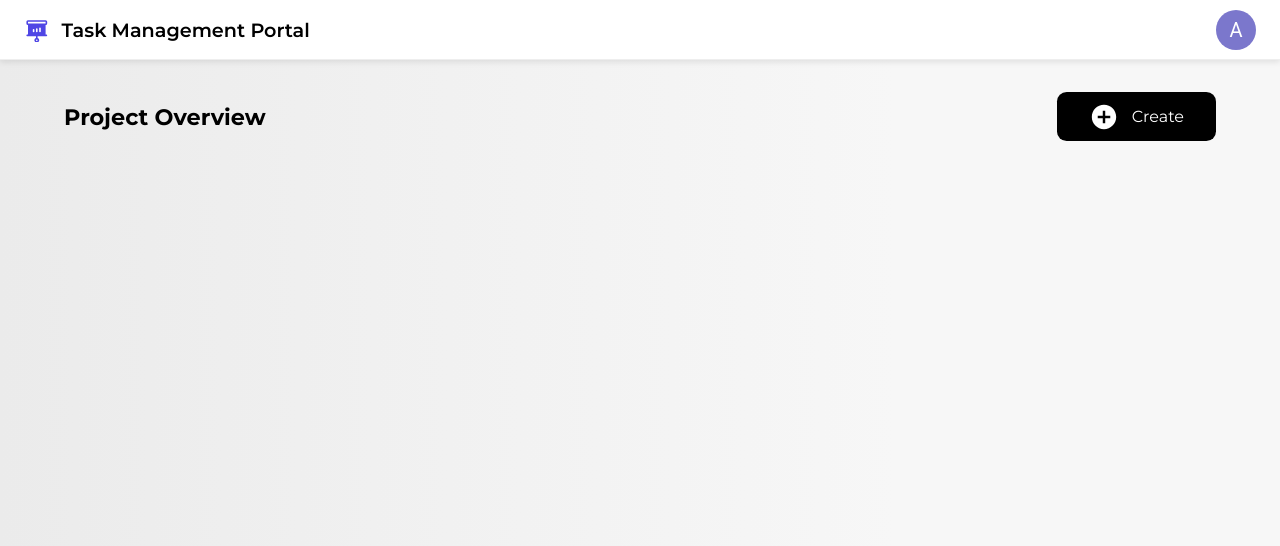
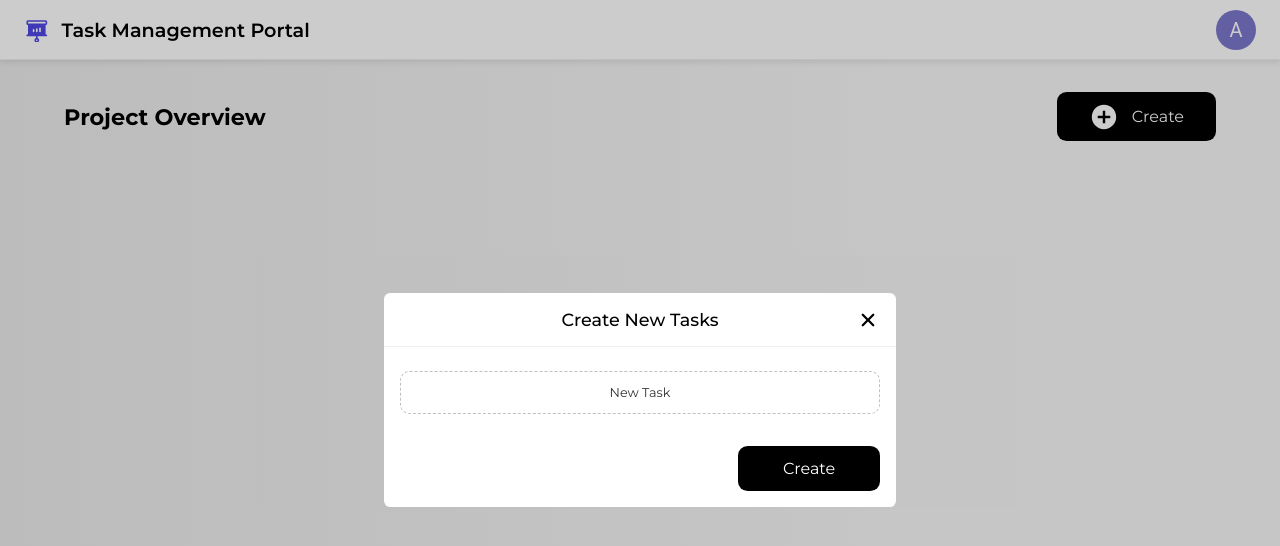
Before and after one commit to LCC234/task-assignment-fe, a React (Vite) app: page / in a window 1280 px wide. Both pictures are taken after a click on the element "Create". Shown: the top 546 px of the page. Built offline with nearby package versions, Linux system fonts and the light colour scheme; no server answers.

Commit message:
feat: implement FormState enum and integrate FormModal in TaskManagePage

```diff
--- /dev/null
+++ b/src/models/forms/common.ts
@@ -0,0 +1,6 @@
+export enum FormState {
+    DEFAULT = "default",
+    LOADING = "loading",
+    SUCCESS = "success",
+    ERROR = "error",
+}
--- a/src/pages/TaskManagePage.module.scss
+++ b/src/pages/TaskManagePage.module.scss
@@ -1,3 +1,5 @@
+@use '@styles/variables' as vars;
+
 .container {
     width: 100%;
     height: 100%;
@@ -20,3 +22,22 @@
 
     }
 }
+
+.form-content{
+    .create-task-btn{
+        padding: 0.8rem 0rem;
+        width: 100%;
+        display: flex;
+        justify-content: center;
+        align-items: center;
+        border: 1px dashed vars.$light-grey-4;
+        border-radius: vars.$border-radius-btn;
+        font-size: 0.8rem;
+        color: vars.$dark-grey;
+        cursor: pointer;
+
+        &:hover {
+            background-color: vars.$light-grey;
+        }
+    }
+}
--- a/src/pages/TaskManagePage.tsx
+++ b/src/pages/TaskManagePage.tsx
@@ -1,9 +1,19 @@
+import { useState } from "react";
 import Button, { ButtonStyleType } from "../components/button/Button";
 import styles from "./TaskManagePage.module.scss";
 import { IoMdAddCircle } from "react-icons/io";
+import FormModal from "../components/modals/FormModal";
+import { FormState } from "../models/forms/common";
 
 function TaskManagePage() {
+
+    const [isCreateTaskModalOpen, setIsCreateTaskModalOpen] = useState(false);
+    const [createTaskFormState, setCreateTaskFormState] = useState<FormState>(FormState.DEFAULT);
+
+    const [isTaskFormModalOpen, setIsTaskFormModalOpen] = useState(false);
+
     return (
+        <>
             <div className={styles.container}>
                 <div className={styles.header}>
                     <div className={styles.title}>
@@ -11,7 +21,9 @@ function TaskManagePage() {
                     </div>
                     <Button
                         label="Create"
-                    onClick={() => { console.log("Create New Task clicked"); }}
+                        onClick={() => {
+                            setIsCreateTaskModalOpen(true);
+                         }}
                         className={styles["create-button"]}
                         hoverText="Create a new task"
                         styleType={ButtonStyleType.FILLED}
@@ -22,10 +34,25 @@ function TaskManagePage() {
                             position: "start",
                         }}
                     />
+                </div>
+            </div>
+            <FormModal
+                isModalVisible={isCreateTaskModalOpen}
+                setModalVisible={(visible: boolean) => setIsCreateTaskModalOpen(visible)}
+                title="Create New Tasks"
+                btnLabel="Create"
+                btnHoverText="Create tasks"
+                btnOnClick={() => {}}
+                formState={createTaskFormState}
+            >
+                <div className={styles["form-content"]}>
+                    <div className={styles["create-task-btn"]}>
+                        New Task
+                    </div>
+                </div>
+            </FormModal>
 
-            </div>
-
-        </div>
+        </>
     );
 }
 
```
Lines whose indentation alone changed are shown as unchanged.
